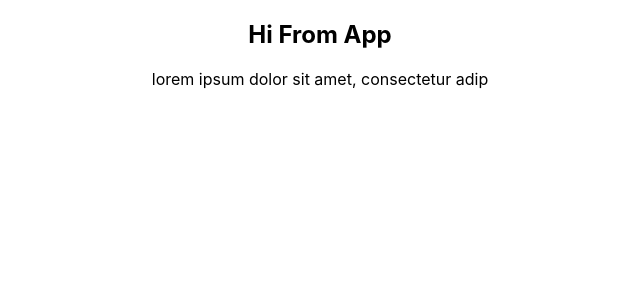
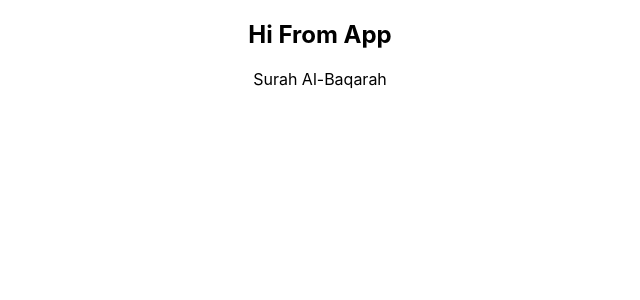
Before and after one commit to fatherhood-Tech/Portfolio, a React (Create React App) app: page / in a window 1280 px wide. Shown: the top 300 px of the page, without its empty margins (320-960 px from the left). Built offline with nearby package versions, Linux system fonts and the light colour scheme.

Commit message:
Al-Baqarah

```diff
--- a/src/App.js
+++ b/src/App.js
@@ -6,7 +6,7 @@ function App() {
     <div className="App">
       <h2>Hi From App</h2>
       <p>
-        lorem ipsum dolor sit amet, consectetur adip
+        Surah Al-Baqarah
       </p>
     </div>
   );
```
